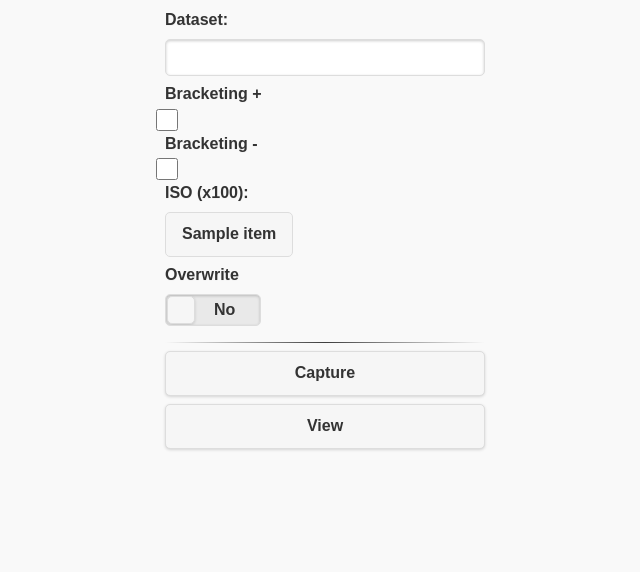
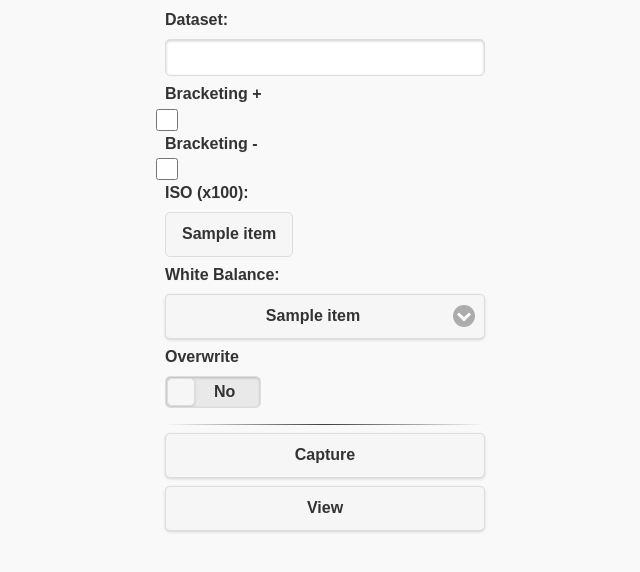
Before and after one commit to supasorn/spherecam, a Flask app: template web/templates/pano.html in a window 1280 px wide. Shown: the top 572 px of the page, without its empty margins (315-955 px from the left). Run offline with Flask 2, Linux system fonts and the light colour scheme; the template is opened without the code that fills it: most values are stand-ins (such as "Sample title", 1, 10 or a date in 2020).

Commit message:
auto commit

```diff
--- a/main.py
+++ b/main.py
@@ -20,12 +20,13 @@ gflags.DEFINE_bool('capture', True, 'start real capturing')
 gflags.DEFINE_string('ud', '70,-40,50', 'Up Down direction')
 gflags.DEFINE_bool('overwrite', False, 'Overwrite existing datast')
 gflags.DEFINE_bool('interactive', True, 'interactive')
+gflags.DEFINE_string('wb', 'auto', 'White balance for measuring')
 
 root = "/home/pi/pano/"
 def measure(ISO):
     print "Configuring camera setting..."
     sys.stdout.flush()
-    et = os.popen("raspistill -n -t 2000 -o test.jpg -ISO " + ISO + " -set 2>&1").read().split("\n")
+    et = os.popen("raspistill -n -t 2000 -o test.jpg -ISO " + ISO + " -awb " + FLAGS.wb + " -set 2>&1").read().split("\n")
     lastline = et[-2]
     exp = re.findall("now (\d*)", et[-3])[0]
     #print exp
--- a/web/templates/pano.html
+++ b/web/templates/pano.html
@@ -54,7 +54,9 @@
                     iso: $("input[name=isoOptions]:checked").val(),
                     evs: st,
                     dataset: $("input[name=dataset]").val(),
-                    overwrite: $("input[name=overwrite]").is(':checked')
+                    overwrite: $("input[name=overwrite]").is(':checked'),
+                    wb: $("#wb :selected").text()
+
                 });
                 return false;
             });
@@ -99,6 +101,15 @@
             </form>
 
             <form>
+                <label>White Balance:</label>
+                <select id="wb">
+                    {% for item in wbOptions %}
+                    <option value="{{item.id}}">{{item.name}}</option>
+                    {% endfor %}
+                </select>
+            </form>
+
+            <form>
               <label>Overwrite</label>
               <input type="checkbox" data-role="flipswitch" name="overwrite" data-on-text="Yes" data-off-text="No" data-wrapper-class="custom-label-flipswitch">
             </form>
--- a/web/websock.py
+++ b/web/websock.py
@@ -7,7 +7,7 @@ import subprocess
 
 
 app = Flask(__name__)
-app.debug = False
+app.debug = True
 app.config['SECRET_KEY'] = 'ababa'
 socketio = SocketIO(app)
 
@@ -23,11 +23,11 @@ def generateOptions(name, opt, default):
 
 @app.route('/pano')
 def pano():
-
     isoOptions = generateOptions("iso", ["1", "2", "4", "6", "8", "A"], "2")
     bracketPosOptions = generateOptions("bracketPos", ["1.0", "1.5", "2.0", "2.5", "3.0", "3.5", "4.0", "4.5", "5.0"], "2.0")
     bracketNegOptions = generateOptions("bracketNeg", ["1.0", "1.5", "2.0", "2.5", "3.0", "3.5", "4.0", "4.5", "5.0"], "2.0")
-    return render_template('pano.html', isoOptions = isoOptions, bracketPosOptions = bracketPosOptions, bracketNegOptions = bracketNegOptions)
+    wbOptions = generateOptions("wb", ["auto", "sun", "cloud", "shade", "tungsten", "fluorescent", "incandescent", "flash", "horizon"], "auto")
+    return render_template('pano.html', isoOptions = isoOptions, bracketPosOptions = bracketPosOptions, bracketNegOptions = bracketNegOptions, wbOptions = wbOptions)
 
 @app.route('/shot')
 def shot():
@@ -65,8 +65,8 @@ def capture(message):
     overwriteFlag = "--overwrite" if message["overwrite"] else ""
     outputFlag = "--output=" + message["dataset"] if len(message["dataset"]) > 0 else ""
     evsFlag = "--evs=" + message["evs"] if len(message["evs"]) > 0 else "--nobracket"
-
-    cmd = "python /home/pi/pano/main.py " + outputFlag + " " + evsFlag + " " + isoFlag + " --nointeractive " + overwriteFlag
+    wbFlag = "--wb=" + message["wb"]
+    cmd = "python /home/pi/pano/main.py " + outputFlag + " " + evsFlag + " " + isoFlag + " " + wbFlag + " --nointeractive " + overwriteFlag
     #cmd = "ls"
     p = subprocess.Popen(cmd, shell=True, stdout=subprocess.PIPE)
     for line in iter(p.stdout.readline, b''):
```
